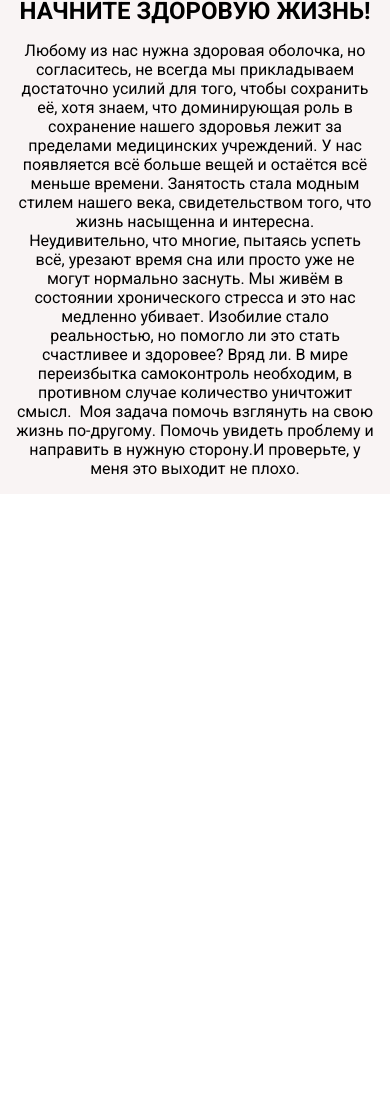
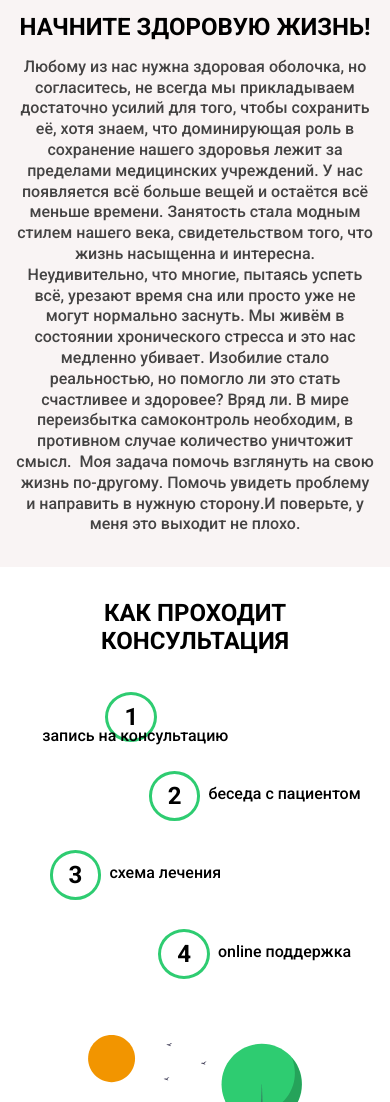
Before and after one commit to anuarshaidenov/nutritionist-project, a plain HTML site: page index.html in a window 390 px wide. Shown: the part 898-2000 px from the top of the page. Before the commit the page ends 1392 px from the top, so only its background shows below. Drawn offline with Linux system fonts and the light colour scheme.

Commit message:
mockup and style MOBILE section-steps

```diff
--- a/css/main.scss
+++ b/css/main.scss
@@ -4,6 +4,8 @@ $color-primary: #2ECC71;
 $color-primary--dark: #2aad61;
 
 $color-background-secondary: #F9F4F4;
+
+$color-text-secondary: #444343;
 
 * {
     box-sizing: border-box;
@@ -45,12 +47,13 @@ a {
     display: block;
     width: 80%;
     margin: 0 auto;
+    text-align: center;
+    border-radius: 5px;
 }
 
 .btn-cta {
     background: $color-primary;
     border: none;
-    border-radius: 5px;
     color: white;
 
     &:hover {
@@ -58,6 +61,15 @@ a {
     }
 }
 
+.btn-secondary {
+    border: 2px $color-primary solid;
+    color: $color-primary;
+
+    &:hover {
+        background: $color-primary;
+        color: white;
+    }
+}
 
 header {
     display: flex;
@@ -91,7 +103,7 @@ header {
 
 .section-about {
     background: $color-background-secondary;
-    padding: 1rem 0;
+    padding: 2rem 0;
     &__illustration {
         display: flex;
         justify-content: space-around;
@@ -106,5 +118,69 @@ header {
     }
     &__textbox {
         text-align: center;
+        h2 {
+            font-weight: 700;
+        }
+        p {
+            font-weight: 500;
+            color: $color-text-secondary;
+            line-height: 1.3rem;
+        }
     }
 }
+
+.section-process {
+    text-align: center;
+    padding: 1rem 0;
+    &__showcase {
+        margin-top: 2rem;
+        &--steps {
+            list-style: none;
+            display: grid;
+            grid-template-columns: repeat(3, 1fr);
+            grid-template-rows: repeat(4, 1fr);
+            grid-template-areas: "one one ."
+                                 ". two two"
+                                 "three  three ."
+                                 ". four four";
+            li {
+                margin: 1rem 0;
+                text-align: center;
+            }
+
+            .step-1 {
+                grid-area: one;
+            }
+            .step-2 {
+                grid-area: two;
+            }
+            .step-3 {
+                grid-area: three;
+            }
+            .step-4 {
+                grid-area: four;
+            }
+
+            &-step {
+                border: 3px $color-primary solid;
+                padding: .5rem 1rem;
+                border-radius: 50%;
+                font-size: 1.5rem;
+                font-weight: 700;
+                margin-right: .5rem;
+            }
+
+            &-text {
+                display: inline-block;
+                font-weight: 500;
+                transform: translateY(-5px);
+            }
+        }
+
+        &--illustration {
+            margin: 2rem auto;
+            width: 60%;
+        }
+
+    }
+}
--- a/index.html
+++ b/index.html
@@ -48,9 +48,26 @@
                     Занятость стала модным стилем нашего века, свидетельством того, что жизнь насыщенна и интересна. Неудивительно, что многие, пытаясь успеть всё, урезают время сна или просто уже не могут нормально заснуть. Мы живём в состоянии хронического стресса и это нас медленно убивает.
                     Изобилие стало реальностью, но помогло ли это стать счастливее и здоровее? Вряд ли.
                     В мире переизбытка самоконтроль необходим, в противном случае количество уничтожит смысл.
-                    Моя задача помочь взглянуть на свою жизнь по-другому. Помочь увидеть проблему и направить в нужную сторону.И проверьте, у меня это выходит не плохо.</p>
+                    Моя задача помочь взглянуть на свою жизнь по-другому. Помочь увидеть проблему и направить в нужную сторону.И поверьте, у меня это выходит не плохо.</p>
             </div>
         </div>
     </section>
+    <div class="container">
+        <section class="section-process">
+            <h2>КАК ПРОХОДИТ КОНСУЛЬТАЦИЯ</h2>
+            <div class="section-process__showcase">
+                <ul class="section-process__showcase--steps">
+                    <li class="step-1"><span class="section-process__showcase--steps-step">1</span><p class="section-process__showcase--steps-text">запись на консультацию</p></li>
+                    <li class="step-2"><span class="section-process__showcase--steps-step">2</span><p class="section-process__showcase--steps-text">беседа с пациентом</p></li>
+                    <li class="step-3"><span class="section-process__showcase--steps-step">3</span><p class="section-process__showcase--steps-text">схема лечения</p></li>
+                    <li class="step-4"><span class="section-process__showcase--steps-step">4</span><p class="section-process__showcase--steps-text">online поддержка</p></li>
+                </ul>
+                <div class="section-process__showcase--illustration"><img src="./svg/nature.svg" alt=""></div>
+            </div>
+            <a href="#" class="btn btn-secondary">ЗАПИСАТЬСЯ НА КОНСУЛЬТАЦИЮ</a>
+        </section>
+    </div>
+
+
 </body>
 </html>
```
Also changed, not shown: css/main.css, 1 other file.
